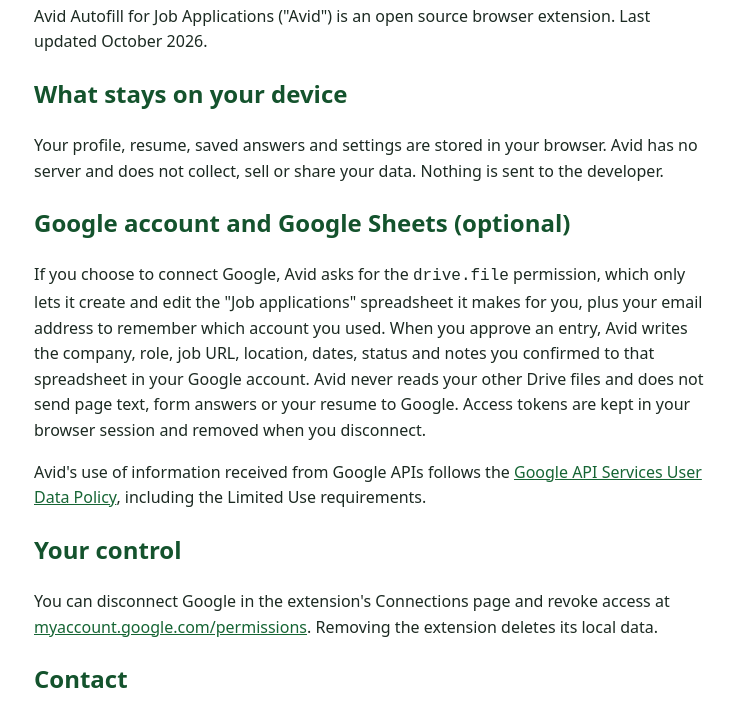
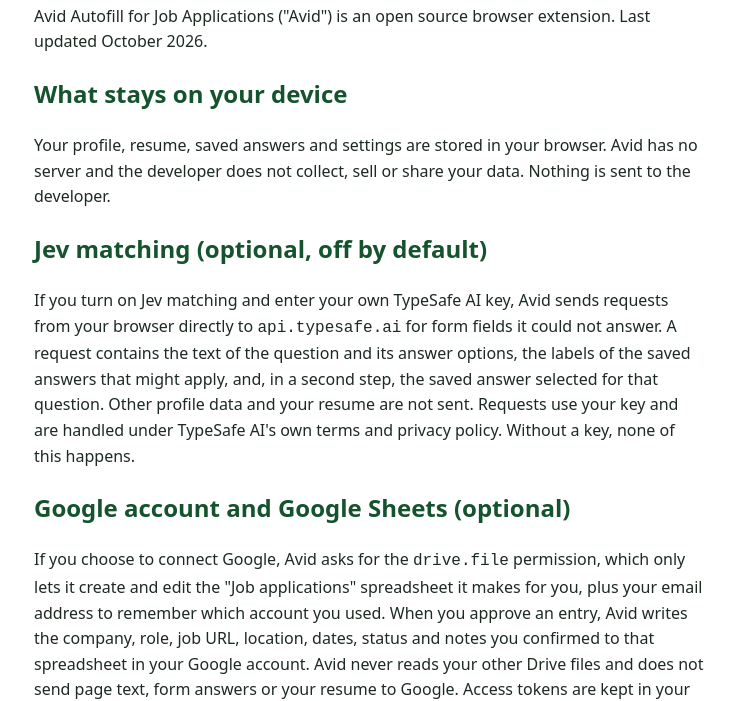
Before and after one commit to athervvidhate/avid-autofill, a browser extension: page docs/privacy.html in a window 1280 px wide. Shown: the part 117-818 px from the top of the page, without its empty margins (270-1005 px from the left). Drawn offline with Linux system fonts and the light colour scheme.

Commit message:
docs: disclose optional Jev requests in privacy policy

```diff
--- a/docs/privacy.html
+++ b/docs/privacy.html
@@ -10,7 +10,9 @@
 <h1>Privacy policy</h1>
 <p>Avid Autofill for Job Applications ("Avid") is an open source browser extension. Last updated October 2026.</p>
 <h2>What stays on your device</h2>
-<p>Your profile, resume, saved answers and settings are stored in your browser. Avid has no server and does not collect, sell or share your data. Nothing is sent to the developer.</p>
+<p>Your profile, resume, saved answers and settings are stored in your browser. Avid has no server and the developer does not collect, sell or share your data. Nothing is sent to the developer.</p>
+<h2>Jev matching (optional, off by default)</h2>
+<p>If you turn on Jev matching and enter your own TypeSafe AI key, Avid sends requests from your browser directly to <code>api.typesafe.ai</code> for form fields it could not answer. A request contains the text of the question and its answer options, the labels of the saved answers that might apply, and, in a second step, the saved answer selected for that question. Other profile data and your resume are not sent. Requests use your key and are handled under TypeSafe AI's own terms and privacy policy. Without a key, none of this happens.</p>
 <h2>Google account and Google Sheets (optional)</h2>
 <p>If you choose to connect Google, Avid asks for the <code>drive.file</code> permission, which only lets it create and edit the "Job applications" spreadsheet it makes for you, plus your email address to remember which account you used. When you approve an entry, Avid writes the company, role, job URL, location, dates, status and notes you confirmed to that spreadsheet in your Google account. Avid never reads your other Drive files and does not send page text, form answers or your resume to Google. Access tokens are kept in your browser session and removed when you disconnect.</p>
 <p>Avid's use of information received from Google APIs follows the <a href="https://developers.google.com/terms/api-services-user-data-policy">Google API Services User Data Policy</a>, including the Limited Use requirements.</p>
```
